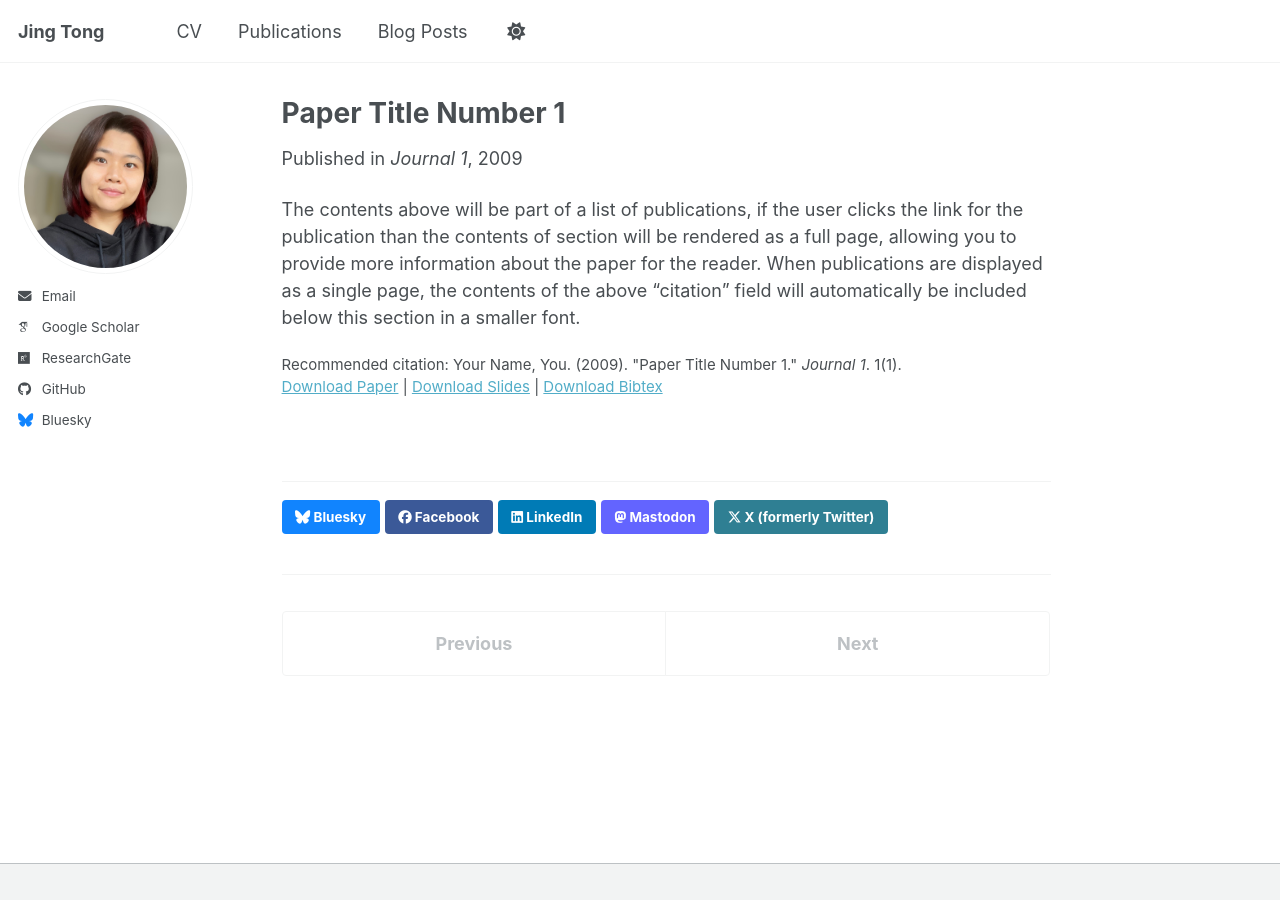
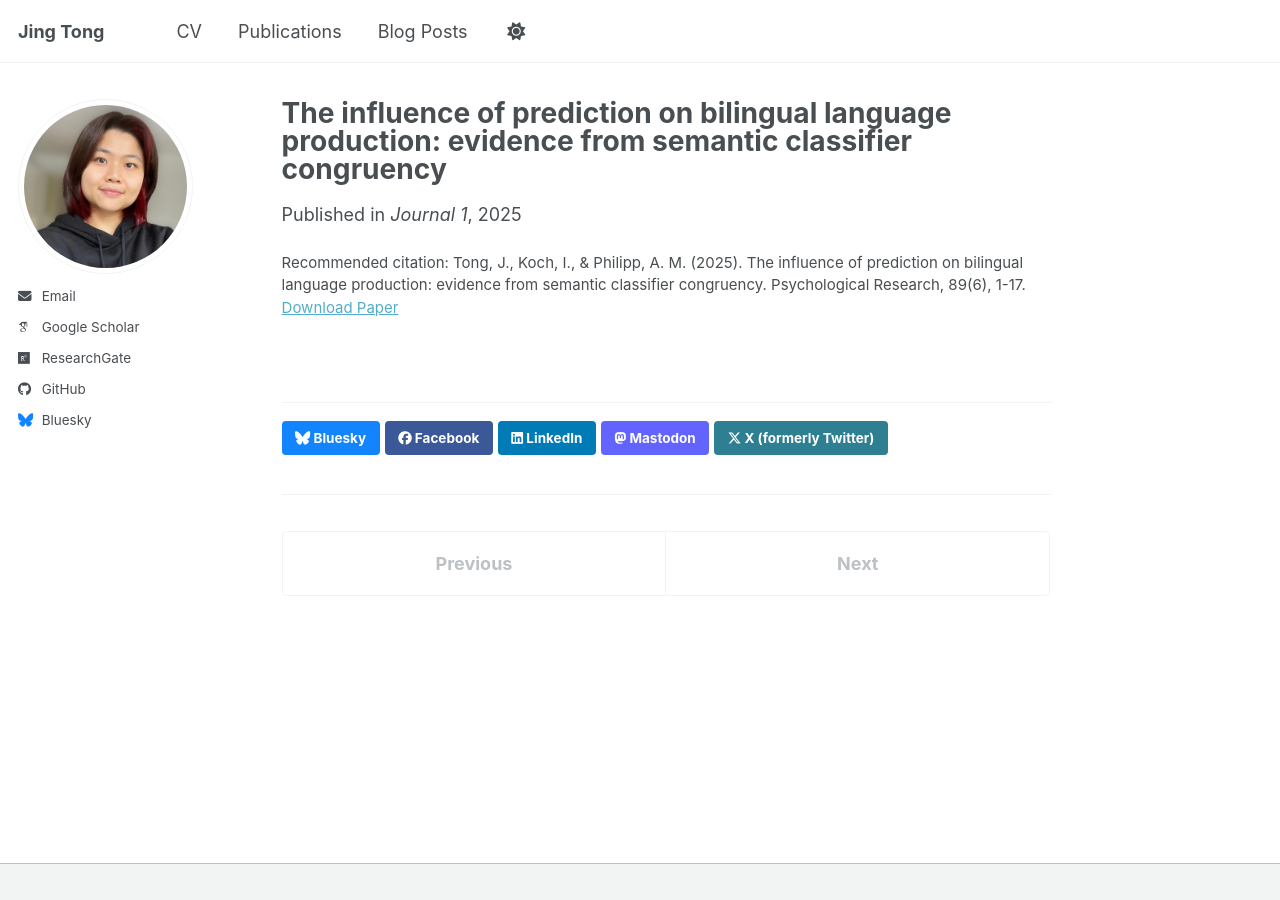
Before and after one commit to JingTong01/jingtong01.github.io, a Jekyll site: the page built from _publications/2009-10-01-paper-title-number-1.md, in a window 1280 px wide. Built offline with Jekyll 4.4.1, drawn with Linux system fonts in a browser that asks for light colours; some web fonts are replaced; a script bundle is joined from its source files by our own code; library files that are not in the unit come from our copies.

Commit message:
Update 2009-10-01-paper-title-number-1.md

```diff
--- a/_publications/2009-10-01-paper-title-number-1.md
+++ b/_publications/2009-10-01-paper-title-number-1.md
@@ -1,14 +1,11 @@
 ---
-title: "Paper Title Number 1"
+title: "The influence of prediction on bilingual language production: evidence from semantic classifier congruency"
 collection: publications
 category: manuscripts
-permalink: /publication/2009-10-01-paper-title-number-1
+permalink:  https://doi.org/10.1007/s00426-025-02204-2
 excerpt: 'This paper is about the number 1. The number 2 is left for future work.'
-date: 2009-10-01
+date: 2025-11-11
 venue: 'Journal 1'
-slidesurl: 'https://academicpages.github.io/files/slides1.pdf'
-paperurl: 'https://academicpages.github.io/files/paper1.pdf'
-bibtexurl: 'https://academicpages.github.io/files/bibtex1.bib'
-citation: 'Your Name, You. (2009). &quot;Paper Title Number 1.&quot; <i>Journal 1</i>. 1(1).'
+paperurl: 'https://academicpages.github.io/files/The influence of prediction on bilingual language production.pdf'
+citation: 'Tong, J., Koch, I., & Philipp, A. M. (2025). The influence of prediction on bilingual language production: evidence from semantic classifier congruency. Psychological Research, 89(6), 1-17.'
 ---
-The contents above will be part of a list of publications, if the user clicks the link for the publication than the contents of section will be rendered as a full page, allowing you to provide more information about the paper for the reader. When publications are displayed as a single page, the contents of the above "citation" field will automatically be included below this section in a smaller font.
```
